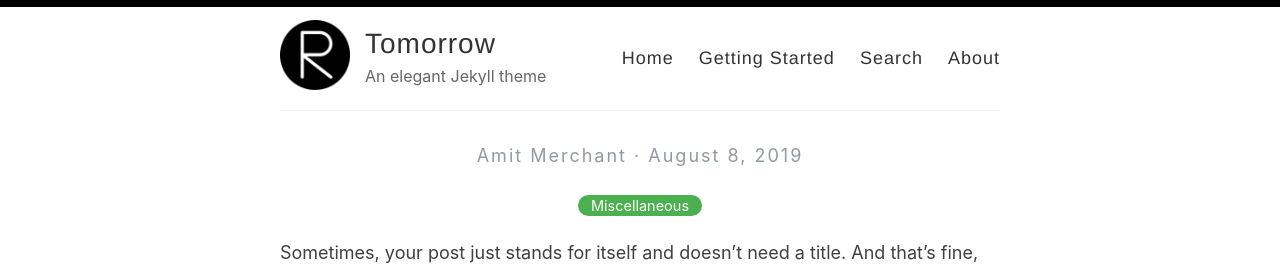
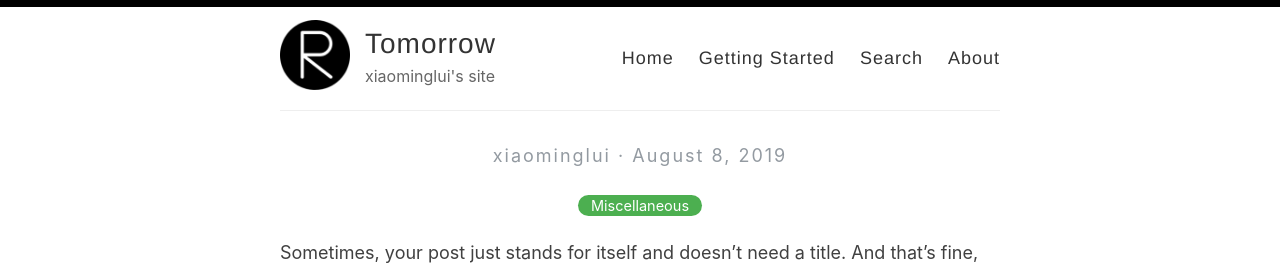
Before and after one commit to xiaominglui/xiaominglui.github.com, a Jekyll site: the page built from _posts/2019-08-08-no-title-posts.md, in a window 1280 px wide. Shown: the top 265 px of the page. Built offline with Jekyll 4.4.1, drawn with Linux system fonts in a browser that asks for light colours.

Commit message:
update basic info

```diff
--- a/_config.yml
+++ b/_config.yml
@@ -6,10 +6,10 @@
 name: Tomorrow
 
 # Name of the author
-author: Amit Merchant
+author: xiaominglui
 
 # Short bio or description (displayed in the header)
-description: An elegant Jekyll theme
+description: xiaominglui's site
 
 # URL of your avatar or profile pic (you could use your GitHub profile pic)
 avatar: /images/reverie.png
@@ -21,15 +21,15 @@ avatar: /images/reverie.png
 # Includes an icon in the footer for each username you enter
 footer-links:
   dribbble:
-  email: amit.d.merchant@gmail.com
+  email: xiaominglui@gmail.com
   facebook:
   flickr:
-  github: amitmerchant1990/reverie
+  github: xiaominglui
   instagram:
   linkedin:
   pinterest:
   rss: rss
-  twitter: amit_merchant
+  twitter: xiaominglui
   stackoverflow:
   youtube: # channel/<your_long_string> or user/<user-name>
   googleplus: # anything in your profile username that comes after plus.google.com/
@@ -41,12 +41,12 @@ footer-links:
 disqus:
 
 # Enter your Google Analytics web tracking code (e.g. UA-2110908-2) to activate tracking
-google_analytics: UA-43339302-11
+google_analytics: #UA-43339302-11
 
 # Your website URL (e.g. http://amitmerchant1990.github.io or http://www.amitmerchant.com)
 # Used for Sitemap.xml and your RSS feed
-url: http://www.amitmerchant.com/reverie
-enforce_ssl: https://www.amitmerchant.com/reverie
+url: http://xiaominglui.github.io
+enforce_ssl: https://amitmerchant1990.github.io
 
 # If you're hosting your site at a Project repository on GitHub pages
 # (http://yourusername.github.io/repository-name)
```
